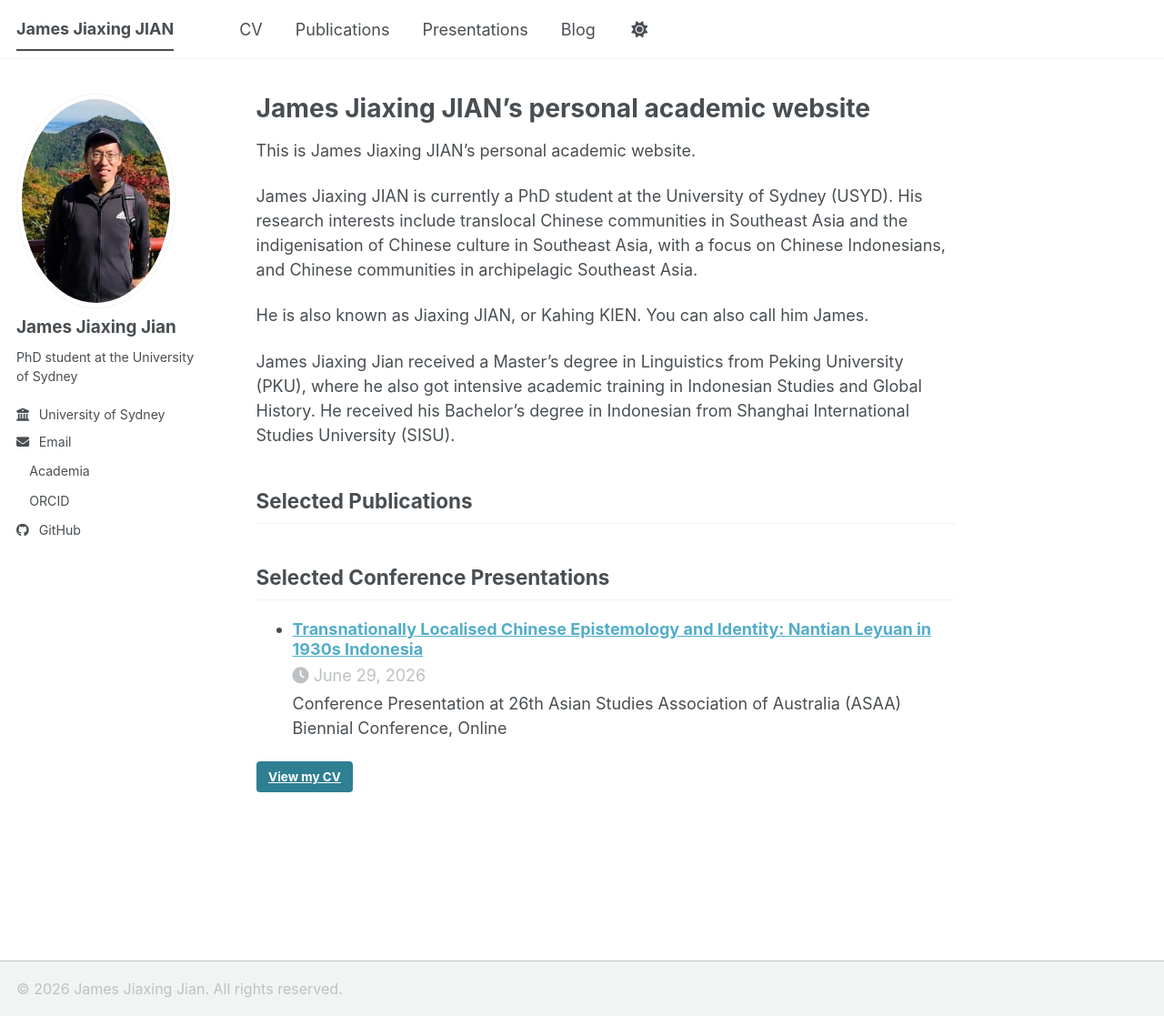
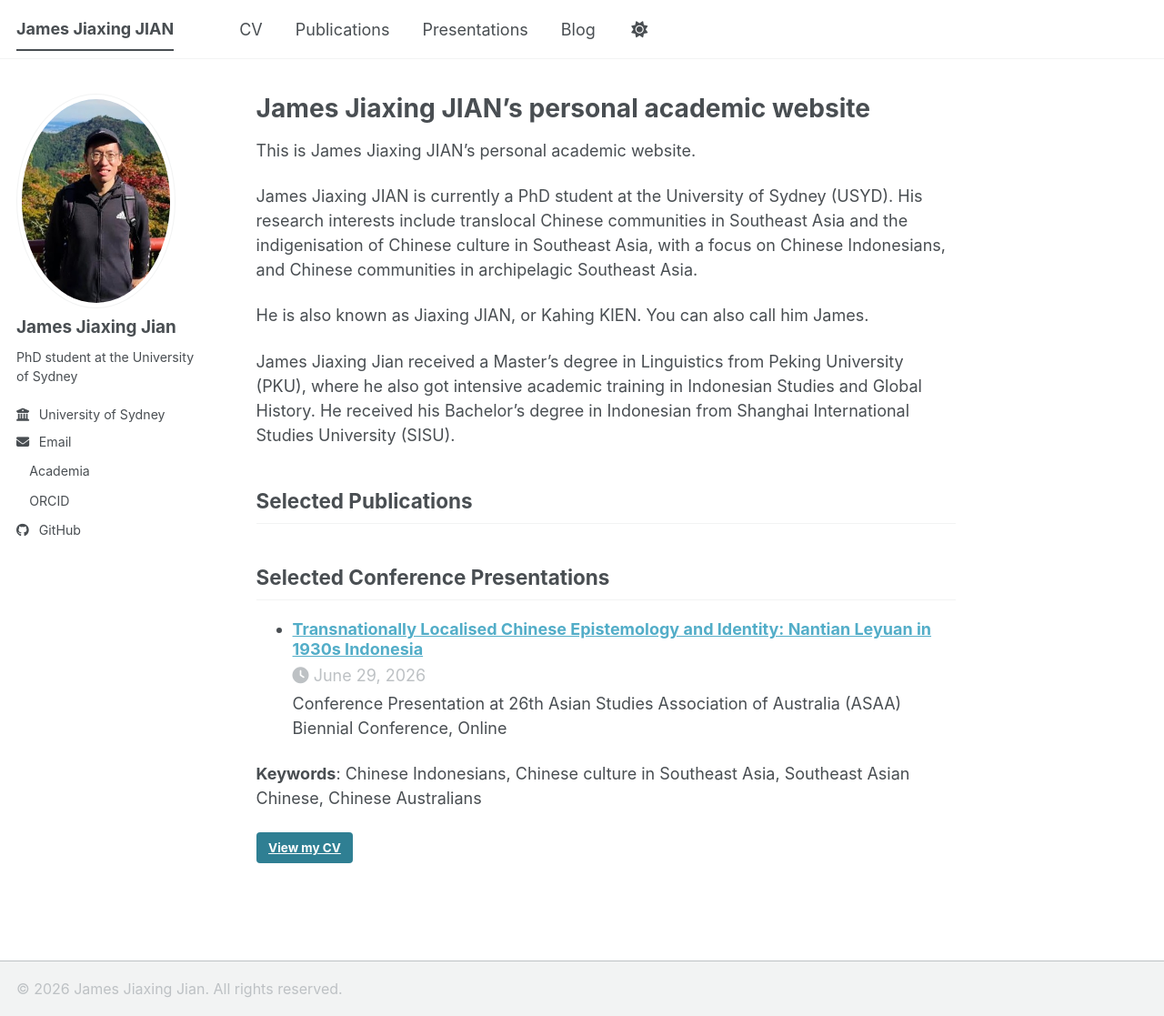
Before and after one commit to jamesjiaxingjian/jamesjiaxingjian.github.io, a Jekyll site: the page built from _pages/about.md, in a window 1280 px wide and 1117 px high. Shown: the whole window at 91% size. Built offline with Jekyll 4.4.1, drawn with Linux system fonts in a browser that asks for light colours; a style sheet for code colours, icons or effects is not loaded.

Commit message:
Update about.md

```diff
--- a/_pages/about.md
+++ b/_pages/about.md
@@ -30,5 +30,6 @@ James Jiaxing Jian received a Master’s degree in Linguistics from Peking Unive
 {% endfor %}
 </ul>
 
+**Keywords**: Chinese Indonesians, Chinese culture in Southeast Asia, Southeast Asian Chinese, Chinese Australians
 
 <a href="/cv/" class="btn btn--primary">View my CV</a>
```
